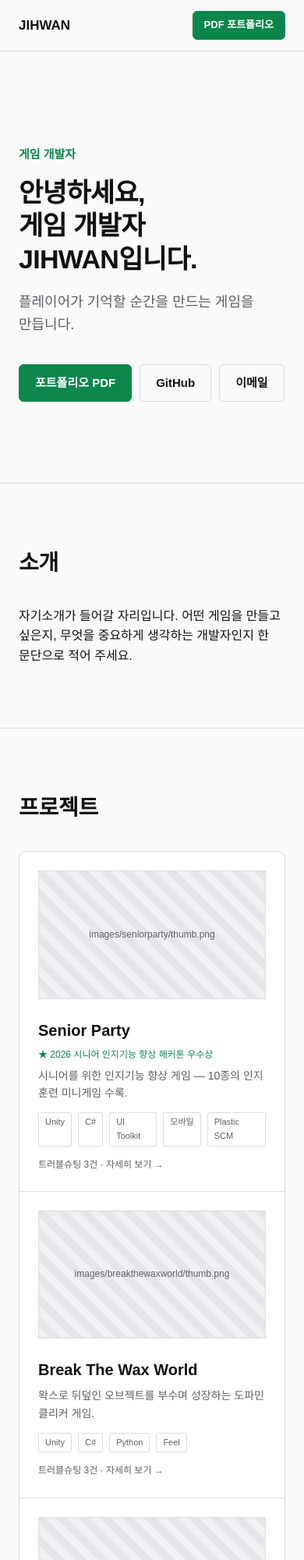
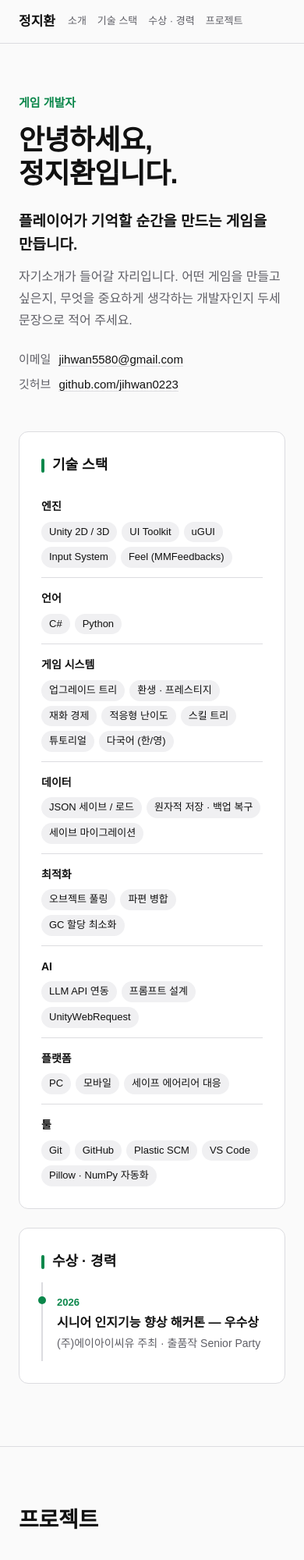
Before and after one commit to jihwan0223/fndfWebsite, a plain HTML site: page index.html in a window 390 px wide. Shown: the top 2000 px of the page at 78% size. Drawn offline with Linux system fonts and the light colour scheme; a web font is replaced by a local one.

Commit message:
자기소개 블록을 맨 위로, 프로젝트는 아래로 재구성
- 맨 위: "안녕하세요, 정지환입니다." 인사 + 소개 + 연락처
- 그 아래 기술 스택 카드와 수상·경력 타임라인 카드, 그다음 프로젝트
- PDF·GitHub 등 버튼 제거, 연락처 섹션은 자기소개 안으로 통합
- 이름 표기를 JIHWAN에서 정지환으로 (메인, 상세, PDF)
- 모바일에서 기술 스택 분류명 아래 빈 공간 생기던 문제 수정

Co-Authored-By: Claude Opus 5.5 <noreply@anthropic.com>

```diff
--- a/index.html
+++ b/index.html
@@ -3,11 +3,11 @@
 <head>
 <meta charset="UTF-8">
 <meta name="viewport" content="width=device-width, initial-scale=1.0">
-<title>JIHWAN — 게임 개발자 포트폴리오</title>
+<title>정지환 — 게임 개발자 포트폴리오</title>
 <link rel="icon" type="image/svg+xml" href="favicon.svg">
-<meta name="description" content="플레이어가 기억할 순간을 만드는 게임 개발자 JIHWAN의 포트폴리오.">
-<meta property="og:title" content="JIHWAN — 게임 개발자 포트폴리오">
-<meta property="og:description" content="Unity · C# 게임 개발자 JIHWAN의 프로젝트와 트러블슈팅 기록.">
+<meta name="description" content="플레이어가 기억할 순간을 만드는 게임 개발자 정지환의 포트폴리오.">
+<meta property="og:title" content="정지환 — 게임 개발자 포트폴리오">
+<meta property="og:description" content="Unity · C# 게임 개발자 정지환의 프로젝트와 트러블슈팅 기록.">
 <meta property="og:type" content="website">
 <link rel="preconnect" href="https://cdn.jsdelivr.net">
 <link rel="stylesheet" href="https://cdn.jsdelivr.net/gh/orioncactus/pretendard@v1.3.9/dist/web/variable/pretendardvariable-dynamic-subset.min.css">
@@ -16,35 +16,46 @@
 <body>
 
 <header class="topbar">
-  <a class="logo" href="#top">JIHWAN</a>
+  <a class="logo" href="#about">정지환</a>
   <nav class="nav">
     <a href="#about">소개</a>
-    <a href="#projects">프로젝트</a>
     <a href="#skills">기술 스택</a>
     <a href="#history">수상 · 경력</a>
-    <a href="#contact">연락처</a>
+    <a href="#projects">프로젝트</a>
   </nav>
-  <a class="btn btn-sm" href="pdf.html">PDF 포트폴리오</a>
 </header>
 
 <main>
-  <section class="hero" id="top">
-    <p class="hero-role">게임 개발자</p>
-    <h1 class="hero-title">안녕하세요,<br>게임 개발자 JIHWAN입니다.</h1>
-    <p class="hero-sub">플레이어가 기억할 순간을 만드는 게임을 만듭니다.</p>
-    <div class="hero-actions">
-      <a class="btn" href="pdf.html">포트폴리오 PDF</a>
-      <a class="btn btn-line" href="https://github.com/jihwan0223" target="_blank" rel="noopener">GitHub</a>
-      <a class="btn btn-line" href="mailto:jihwan5580@gmail.com">이메일</a>
+  <!-- 자기소개: 인사 · 소개 · 연락처 + 기술 스택 · 수상/경력 -->
+  <section class="intro" id="about">
+    <div class="intro-head">
+      <div>
+        <p class="hero-role">게임 개발자</p>
+        <h1 class="hero-title">안녕하세요,<br>정지환입니다.</h1>
+      </div>
+      <div>
+        <p class="hero-sub">플레이어가 기억할 순간을 만드는 게임을 만듭니다.</p>
+        <p class="about-text">
+          자기소개가 들어갈 자리입니다. 어떤 게임을 만들고 싶은지,
+          무엇을 중요하게 생각하는 개발자인지 두세 문장으로 적어 주세요.
+        </p>
+        <dl class="intro-contact">
+          <div><dt>이메일</dt><dd><a href="mailto:jihwan5580@gmail.com">jihwan5580@gmail.com</a></dd></div>
+          <div><dt>깃허브</dt><dd><a href="https://github.com/jihwan0223" target="_blank" rel="noopener">github.com/jihwan0223</a></dd></div>
+        </dl>
+      </div>
     </div>
-  </section>
 
-  <section class="section" id="about">
-    <h2 class="section-title">소개</h2>
-    <p class="about-text">
-      자기소개가 들어갈 자리입니다. 어떤 게임을 만들고 싶은지,
-      무엇을 중요하게 생각하는 개발자인지 한 문단으로 적어 주세요.
-    </p>
+    <div class="intro-grid">
+      <article class="card" id="skills">
+        <h2 class="card-title">기술 스택</h2>
+        <dl class="skills" id="skillList"></dl>
+      </article>
+      <article class="card" id="history">
+        <h2 class="card-title">수상 · 경력</h2>
+        <ol class="history" id="awardList"></ol>
+      </article>
+    </div>
   </section>
 
   <section class="section" id="projects">
@@ -53,26 +64,7 @@
     <div class="project-list" id="projectList"></div>
   </section>
 
-  <section class="section" id="skills">
-    <h2 class="section-title">기술 스택</h2>
-    <dl class="skills" id="skillList"></dl>
-  </section>
-
-  <section class="section" id="history">
-    <h2 class="section-title">수상 · 경력</h2>
-    <ol class="history" id="awardList"></ol>
-  </section>
-
-  <section class="section" id="contact">
-    <h2 class="section-title">연락처</h2>
-    <ul class="contact-list">
-      <li><span class="label">이메일</span><a href="mailto:jihwan5580@gmail.com">jihwan5580@gmail.com</a></li>
-      <li><span class="label">GitHub</span><a href="https://github.com/jihwan0223" target="_blank" rel="noopener">github.com/jihwan0223</a></li>
-      <li><span class="label">itch.io</span><a href="#" target="_blank" rel="noopener">아이디.itch.io</a></li>
-    </ul>
-  </section>
-
-  <footer class="footer">© 2026 JIHWAN</footer>
+  <footer class="footer">© 2026 정지환</footer>
 </main>
 
 <script src="projects.js"></script>
--- a/projects.js
+++ b/projects.js
@@ -116,7 +116,7 @@ const PROJECTS = [
 
 // 프로필 — 메인 페이지 Skills/History 섹션과 PDF 첫 장이 여기서 읽음
 const PROFILE = {
-  name: 'JIHWAN',
+  name: '정지환',
   role: '게임 개발자',
   tagline: '플레이어가 기억할 순간을 만드는 게임 개발자.',
   email: 'jihwan5580@gmail.com',
@@ -161,7 +161,7 @@ function buildDeck() {
           <p class="pg-lead">${PROFILE.tagline}</p>
           <dl class="pg-contact">
             <div><dt>이메일</dt><dd>${PROFILE.email}</dd></div>
-            <div><dt>GitHub</dt><dd>${PROFILE.github.replace('https://', '')}</dd></div>
+            <div><dt>깃허브</dt><dd>${PROFILE.github.replace('https://', '')}</dd></div>
           </dl>
         </div>
         <div class="pg-col">
--- a/style.css
+++ b/style.css
@@ -38,9 +38,6 @@ a { color: inherit; text-decoration: none; }
   cursor: pointer;
 }
 .btn:hover { filter: brightness(1.08); }
-.btn-line { color: var(--fg); background: transparent; border-color: var(--line); }
-.btn-line:hover { border-color: var(--fg); filter: none; }
-.btn-sm { padding: 7px 14px; font-size: 13px; }
 
 /* ===== 상단 바 ===== */
 .topbar {
@@ -58,40 +55,77 @@ a { color: inherit; text-decoration: none; }
 .logo { font-size: 17px; font-weight: 800; }
 .nav { display: flex; gap: 24px; font-size: 14px; color: var(--fg-dim); }
 .nav a:hover { color: var(--fg); }
-.topbar .btn { margin-left: auto; }
 
-@media (max-width: 767px) {
-  .topbar .nav { display: none; }
+@media (max-width: 600px) {
+  .topbar { gap: 16px; }
+  .nav { gap: 14px; font-size: 13px; }
 }
 
-/* ===== Hero ===== */
-.hero {
-  max-width: 920px;
+/* ===== 자기소개 ===== */
+.intro {
+  max-width: 1040px;
   margin: 0 auto;
-  padding: 120px 24px 104px;
+  padding: 96px 24px 80px;
 }
-.hero-role { font-size: 15px; font-weight: 600; color: var(--accent); margin-bottom: 16px; }
+.intro-head {
+  display: grid;
+  grid-template-columns: 1fr 1fr;
+  gap: 48px;
+  align-items: end;
+  padding-bottom: 48px;
+}
+.hero-role { font-size: 15px; font-weight: 600; color: var(--accent); margin-bottom: 14px; }
 .hero-title {
-  font-size: clamp(34px, 6vw, 56px);
+  font-size: clamp(36px, 5.6vw, 60px);
   font-weight: 800;
-  line-height: 1.25;
+  line-height: 1.2;
   letter-spacing: -0.02em;
 }
-.hero-sub { margin-top: 20px; font-size: 18px; color: var(--fg-dim); }
-.hero-actions { display: flex; flex-wrap: wrap; gap: 10px; margin-top: 36px; }
+.hero-sub { font-size: 19px; font-weight: 600; }
+.about-text { margin-top: 12px; font-size: 16px; color: var(--fg-dim); line-height: 1.75; }
+
+.intro-contact { display: flex; flex-wrap: wrap; gap: 8px 28px; margin-top: 24px; font-size: 15px; }
+.intro-contact div { display: flex; gap: 10px; }
+.intro-contact dt { color: var(--fg-dim); }
+.intro-contact a { border-bottom: 1px solid var(--line); }
+.intro-contact a:hover { color: var(--accent); border-color: var(--accent); }
+
+/* 기술 스택 · 수상/경력 카드 */
+.intro-grid { display: grid; grid-template-columns: 1.6fr 1fr; gap: 20px; align-items: start; }
+.card {
+  padding: 28px;
+  background: #fff;
+  border: 1px solid var(--line);
+  border-radius: 12px;
+  scroll-margin-top: 80px;
+}
+.card-title {
+  display: flex;
+  align-items: center;
+  gap: 10px;
+  font-size: 18px;
+  font-weight: 800;
+  margin-bottom: 12px;
+}
+.card-title::before { content: ""; width: 4px; height: 18px; border-radius: 2px; background: var(--accent); }
+
+@media (max-width: 860px) {
+  .intro { padding-top: 64px; }
+  .intro-head, .intro-grid { grid-template-columns: 1fr; gap: 24px; }
+}
 
 /* ===== 섹션 공통 ===== */
 .section {
-  max-width: 920px;
+  max-width: 1040px;
   margin: 0 auto;
-  padding: 80px 24px;
+  padding: 72px 24px;
   border-top: 1px solid var(--line);
 }
 .section-title {
   font-size: 28px;
   font-weight: 800;
   letter-spacing: -0.01em;
-  margin-bottom: 32px;
+  margin-bottom: 28px;
 }
 
 /* ===== Projects ===== */
@@ -171,56 +205,50 @@ a { color: inherit; text-decoration: none; }
   .project-thumb { flex-basis: auto; width: 100%; }
 }
 
-/* ===== Skills ===== */
+/* ===== 기술 스택 ===== */
 .skills { display: flex; flex-direction: column; }
 .skill-row {
   display: flex;
-  gap: 24px;
-  padding: 14px 0;
+  gap: 16px;
+  padding: 12px 0;
   border-bottom: 1px solid var(--line);
 }
-.skill-row dt { flex: 0 0 120px; font-size: 13px; color: var(--accent); padding-top: 4px; }
+.skill-row:last-child { border-bottom: 0; padding-bottom: 0; }
+.skill-row dt { flex: 0 0 96px; font-size: 14px; font-weight: 700; padding-top: 3px; }
 .skill-row dd { font-size: 15px; }
 
-.chips { display: flex; flex-wrap: wrap; gap: 8px; }
+.chips { display: flex; flex-wrap: wrap; gap: 6px; }
 .chips span {
   font-size: 13px;
-  padding: 4px 10px;
-  border: 1px solid var(--line);
-  border-radius: 2px;
+  padding: 3px 10px;
+  border-radius: 999px;
   background: var(--bg-2);
 }
 
 @media (max-width: 600px) {
-  .skill-row { flex-direction: column; gap: 10px; }
+  .skill-row { flex-direction: column; gap: 8px; }
+  .skill-row dt { flex-basis: auto; }
 }
 
-/* ===== Awards & Career ===== */
+/* ===== 수상 · 경력 ===== */
 .history { list-style: none; }
-.history-row {
-  display: flex;
-  gap: 24px;
-  padding: 16px 0;
-  border-bottom: 1px solid var(--line);
+.history-row { padding: 12px 0 12px 18px; border-left: 2px solid var(--line); position: relative; }
+.history-row::before {
+  content: "";
+  position: absolute;
+  left: -6px;
+  top: 18px;
+  width: 10px;
+  height: 10px;
+  border-radius: 50%;
+  background: var(--accent);
 }
-.history-date { flex: 0 0 120px; font-size: 13px; color: var(--accent); padding-top: 2px; }
-.history-name { font-size: 16px; font-weight: 700; }
+.history-date { font-size: 13px; font-weight: 700; color: var(--accent); }
+.history-name { margin-top: 2px; font-size: 16px; font-weight: 700; line-height: 1.45; }
 .history-desc { margin-top: 4px; font-size: 14px; color: var(--fg-dim); }
 
-@media (max-width: 600px) {
-  .history-row { flex-direction: column; gap: 4px; }
-}
-
-/* ===== About / Contact ===== */
-.about-text { max-width: 640px; font-size: 16px; color: var(--fg); }
-
-.contact-list { list-style: none; display: flex; flex-direction: column; gap: 12px; font-size: 14px; }
-.contact-list .label { display: inline-block; width: 90px; color: var(--fg-dim); }
-.contact-list a { border-bottom: 1px solid var(--line); }
-.contact-list a:hover { color: var(--accent); border-color: var(--accent); }
-
 .footer {
-  max-width: 920px;
+  max-width: 1040px;
   margin: 0 auto;
   padding: 40px 24px;
   border-top: 1px solid var(--line);
```
Also changed, not shown: pdf.html (+2 -2 lines), project.html (+3 -3 lines).
